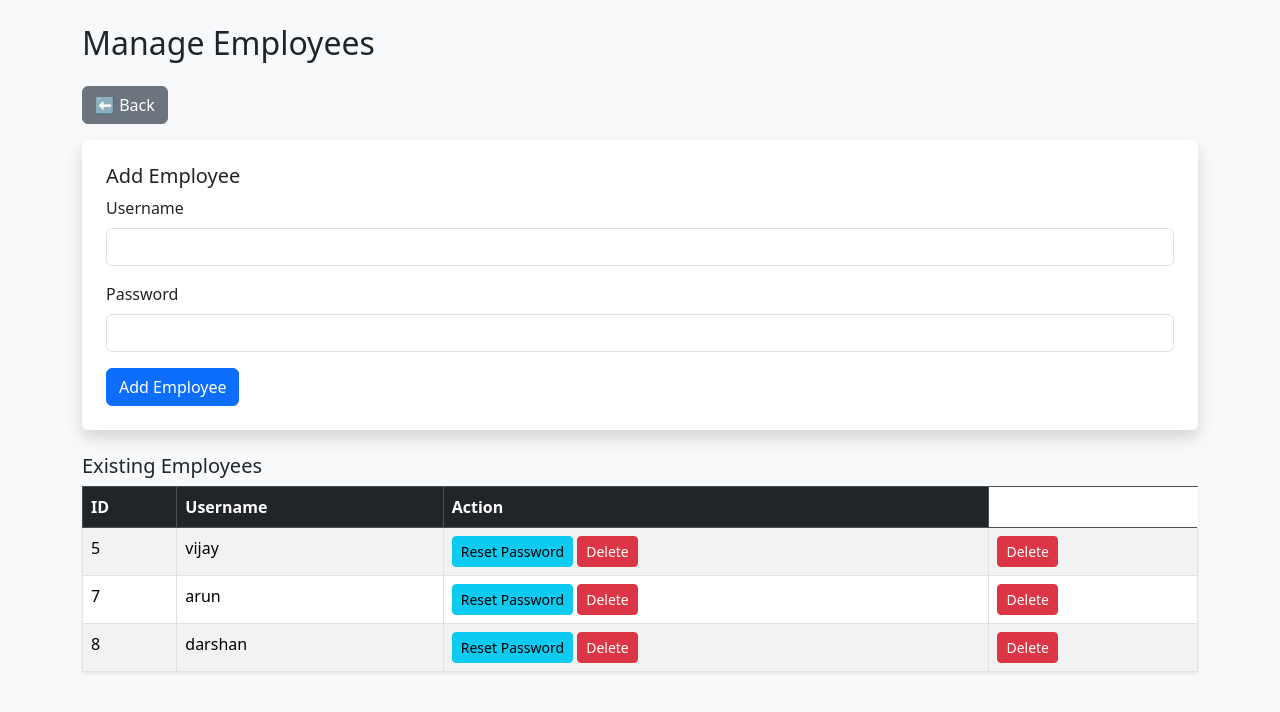
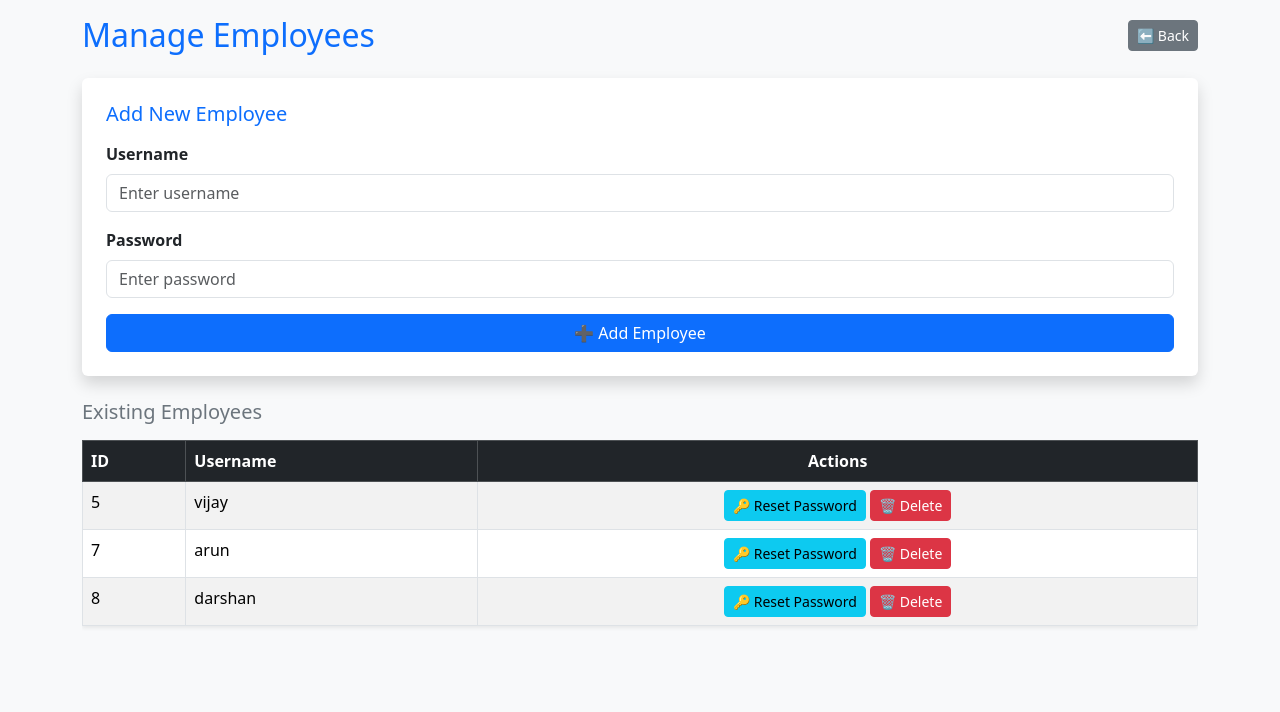
Before and after one commit to c2cramapuram/EmployeeAdvance, a Flask app: page /employees in a window 1280 px wide. Shown: the top 712 px of the page. Run offline with Flask 3, Linux system fonts and the light colour scheme; a user stored in the database is signed in; data comes from the database, SQL or seed files in the repository.

Commit message:
your message

```diff
--- a/Templates/Employees.html
+++ b/Templates/Employees.html
@@ -1,36 +1,44 @@
 <!DOCTYPE html>
-<html>
+<html lang="en">
 <head>
+    <meta charset="UTF-8">
+    <meta name="viewport" content="width=device-width, initial-scale=1">
     <title>Manage Employees</title>
-    <link rel="stylesheet" href="https://cdn.jsdelivr.net/npm/bootstrap@5.3.3/dist/css/bootstrap.min.css">
+    <link href="https://cdn.jsdelivr.net/npm/bootstrap@5.3.3/dist/css/bootstrap.min.css" rel="stylesheet">
 </head>
-<body class="p-4 bg-light">
-    <div class="container">
-        <h2 class="mb-4">Manage Employees</h2>
-        <a href="/" class="btn btn-secondary mb-3">⬅ Back</a>
+<body class="bg-light">
+
+    <div class="container py-3">
+        <!-- Header -->
+        <div class="d-flex flex-column flex-md-row justify-content-between align-items-start align-items-md-center mb-4">
+            <h2 class="text-primary mb-2 mb-md-0">Manage Employees</h2>
+            <a href="/" class="btn btn-secondary btn-sm">⬅ Back</a>
+        </div>
 
         <!-- Add new employee -->
         <form method="POST" class="mb-4 shadow p-4 bg-white rounded">
-            <h5>Add Employee</h5>
+            <h5 class="mb-3 text-primary">Add New Employee</h5>
             <div class="mb-3">
-                <label class="form-label">Username</label>
-                <input type="text" name="username" class="form-control" required>
+                <label class="form-label fw-semibold">Username</label>
+                <input type="text" name="username" class="form-control" placeholder="Enter username" required>
             </div>
             <div class="mb-3">
-                <label class="form-label">Password</label>
-                <input type="password" name="password" class="form-control" required>
+                <label class="form-label fw-semibold">Password</label>
+                <input type="password" name="password" class="form-control" placeholder="Enter password" required>
             </div>
-            <button type="submit" class="btn btn-primary">Add Employee</button>
+            <button type="submit" class="btn btn-primary w-100">➕ Add Employee</button>
         </form>
 
         <!-- Existing employees -->
-        <h5>Existing Employees</h5>
+        <h5 class="mb-3 text-secondary">Existing Employees</h5>
+        {% if employees %}
+        <div class="table-responsive">
             <table class="table table-bordered table-striped shadow-sm bg-white">
                 <thead class="table-dark">
                     <tr>
-                    <th>ID</th>
-                    <th>Username</th>
-                    <th>Action</th>
+                        <th scope="col">ID</th>
+                        <th scope="col">Username</th>
+                        <th scope="col" class="text-center">Actions</th>
                     </tr>
                 </thead>
                 <tbody>
@@ -38,18 +46,22 @@
                     <tr>
                         <td>{{ emp[0] }}</td>
                         <td>{{ emp[1] }}</td>
-                    <td>
-                        <a href="/reset_password/{{ emp[0] }}" class="btn btn-info btn-sm">Reset Password</a>
-                        <a href="/delete_employee/{{ emp[0] }}" class="btn btn-danger btn-sm" onclick="return confirm('Are you sure?')">Delete</a>
-                    </td>
-
-                    <td>
-                        <a href="/delete_employee/{{ emp[0] }}" class="btn btn-danger btn-sm" onclick="return confirm('Are you sure?')">Delete</a>
+                        <td class="text-center">
+                            <a href="/reset_password/{{ emp[0] }}" class="btn btn-info btn-sm">🔑 Reset Password</a>
+                            <a href="/delete_employee/{{ emp[0] }}" class="btn btn-danger btn-sm" onclick="return confirm('Are you sure you want to delete {{ emp[1] }}?')">🗑 Delete</a>
                         </td>
                     </tr>
                     {% endfor %}
                 </tbody>
             </table>
         </div>
+        {% else %}
+        <div class="alert alert-info shadow-sm">
+            No employees found. Add some above.
+        </div>
+        {% endif %}
+    </div>
+
+    <script src="https://cdn.jsdelivr.net/npm/bootstrap@5.3.3/dist/js/bootstrap.bundle.min.js"></script>
 </body>
 </html>
```
Also changed, not shown: Templates/add.html (+24 -15 lines), Templates/change_password.html (+34 -13 lines). Lines whose indentation alone changed are shown as unchanged.
